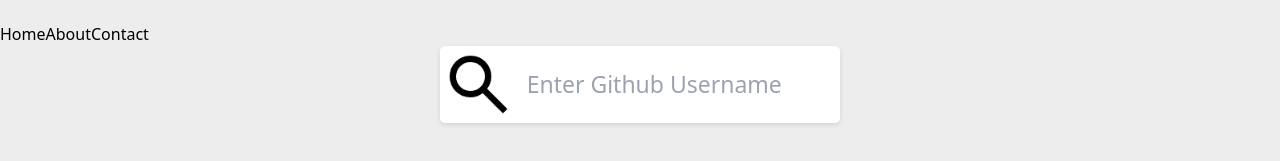
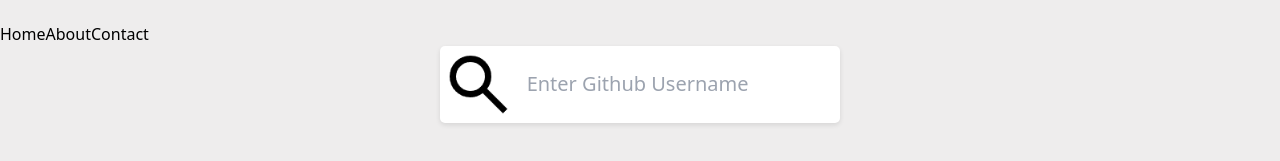
Before and after one commit to navin-chaudhary/GitUser, a React (Vite) app: page / in a window 1280 px wide. Shown: the part 467-628 px from the top of the page. Built offline with nearby package versions, Linux system fonts and the light colour scheme.

Commit message:
git code push

```diff
--- a/src/App.css
+++ b/src/App.css
@@ -1,6 +1,6 @@
 .containers {
   max-width: 400px;
-    margin:  auto;
+  margin: auto;
   background-color: white;
   border-radius: 5px;
   box-shadow: 0 2px 5px rgba(0, 0, 0, 0.1);
@@ -13,22 +13,25 @@
   width: 100%;
   padding: 10px;
   margin: 10px 0;
-    font-size: 23px;
+  font-size: 20px;
   /* border: 2px solid black; */
 }
 
 input[type="text"]:focus {
   outline: none;
-    /* border: 1px solid #007bff; */
+
 }
-
 
 .repo-list {
    display: flex;
       justify-content: center;
       flex-wrap: wrap;
-    gap: 40px;
 
+  /* display: grid;
+  grid-template-columns: repeat(3, 1fr);
+  justify-items: center;
+  align-items: center; */
+  /* gap: 40px; */
 }
 
 .repo-card {
@@ -39,6 +42,7 @@
   padding: 15px;
   border-radius: 8px;
   box-shadow: 0 0 10px rgba(0, 0, 0, 0.1);
+
 }
 
 .repo-icon {
--- a/src/components/Hero.jsx
+++ b/src/components/Hero.jsx
@@ -36,7 +36,7 @@ function Hero() {
         <Profile profile={profile} />
       ) : (
         <form onSubmit={handlesubmit}>
-          <div className="containers bg-white h-12  rounded-lg pl-3">
+          <div className="containers bg-white h-12 rounded-lg pl-3">
             <button type="submit">
               <img src={"search.png"} alt="" className="h-8  opacity-[0.5]" />
             </button>
--- a/src/components/Profile.jsx
+++ b/src/components/Profile.jsx
@@ -82,7 +82,7 @@ const Profile = ({ profile }) => {
             <div className="w-full flex justify-center text-bold text-2xl">
               <h2>Repositories</h2>
             </div>
-            <div className="repo-list mt-6 ">
+            <div className="repo-list grid md:grid-cols-2 sm:grid-cols-2 lg:grid-cols-3 justify-items-center items-center sm:gap-4 gap-6 gap-x-0 mt-6 ">
               {repos.map((repo, index) => (
                 <div key={index} className="repo-card  w-80 lg:w-96">
                   <img src="folder.png" alt="" className="repo-icon" />
```
Lines whose indentation alone changed are shown as unchanged.
